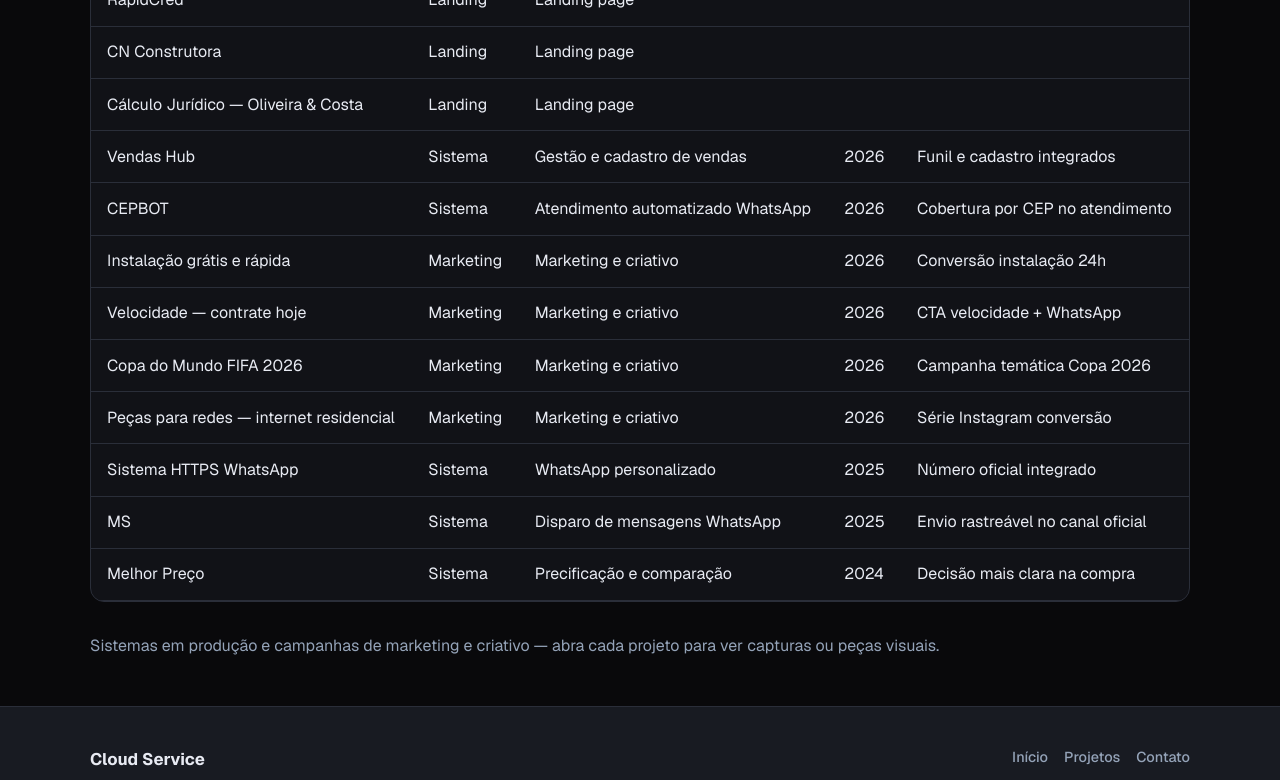
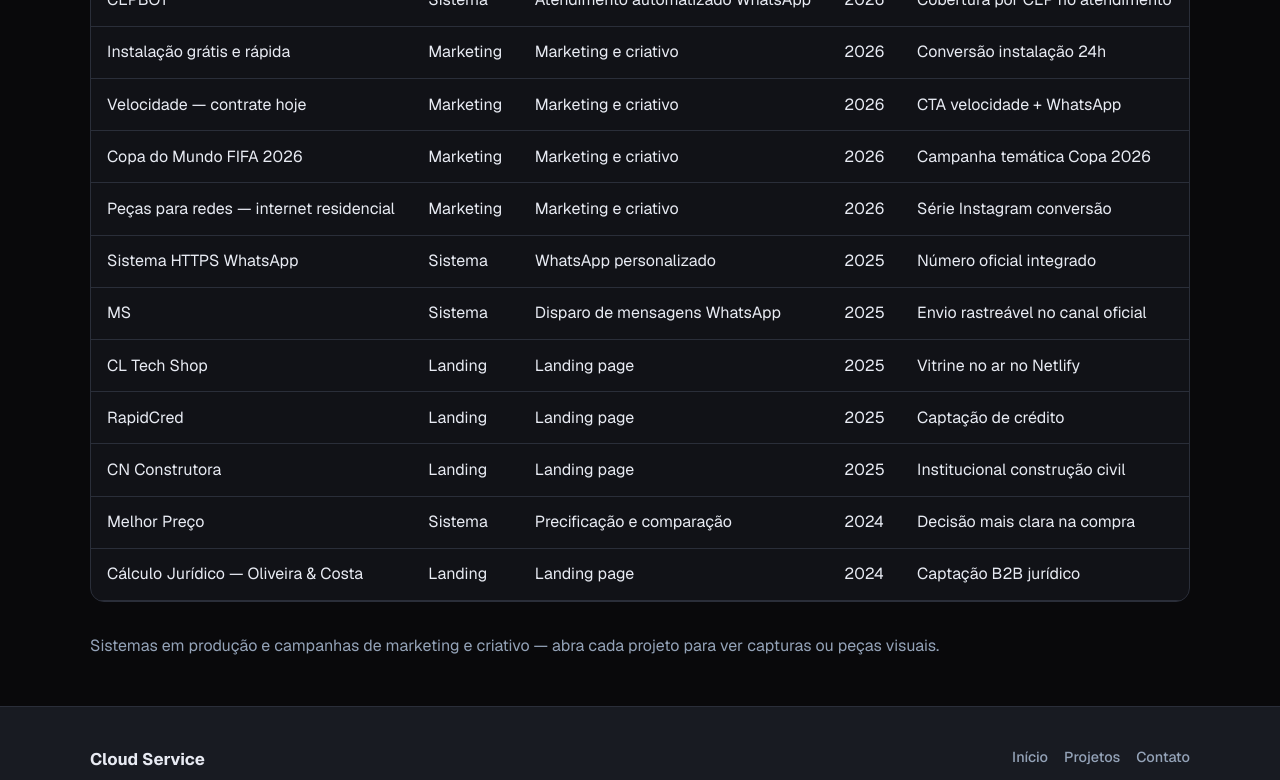
Before and after one commit to CloudBlackhand/portifolio, a Next.js app: page / in a window 1280 px wide. Shown: the part 5086-5866 px from the top of the page. Built offline with nearby package versions, Linux system fonts and the light colour scheme.

Commit message:
Corrigir campos ausentes nas landing pages para o build publicar as capturas.

```diff
--- a/data/projects.ts
+++ b/data/projects.ts
@@ -366,6 +366,8 @@ export const projects: Project[] = [
     thumbnailWidth: 1200,
     thumbnailHeight: 630,
     category: "Landing page",
+    year: 2025,
+    impactLabel: "Vitrine no ar no Netlify",
     featured: false,
     stack: ["HTML/CSS", "Netlify", "Landing page"],
     context:
@@ -396,6 +398,8 @@ export const projects: Project[] = [
     thumbnailWidth: 1200,
     thumbnailHeight: 630,
     category: "Landing page",
+    year: 2025,
+    impactLabel: "Captação de crédito",
     featured: false,
     stack: ["HTML/CSS", "Netlify", "Landing page"],
     context:
@@ -426,6 +430,8 @@ export const projects: Project[] = [
     thumbnailWidth: 1200,
     thumbnailHeight: 630,
     category: "Landing page",
+    year: 2025,
+    impactLabel: "Institucional construção civil",
     featured: false,
     stack: ["HTML/CSS", "Netlify", "Landing page"],
     context:
@@ -456,6 +462,8 @@ export const projects: Project[] = [
     thumbnailWidth: 1200,
     thumbnailHeight: 630,
     category: "Landing page",
+    year: 2024,
+    impactLabel: "Captação B2B jurídico",
     featured: false,
     stack: ["HTML/CSS", "Netlify", "Formulário de leads"],
     context:
```
